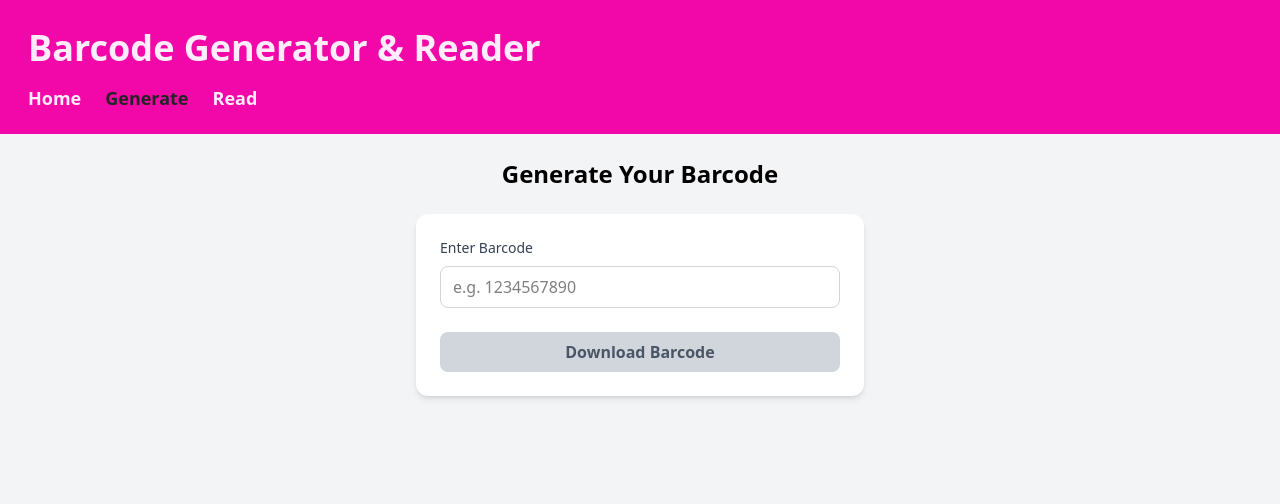
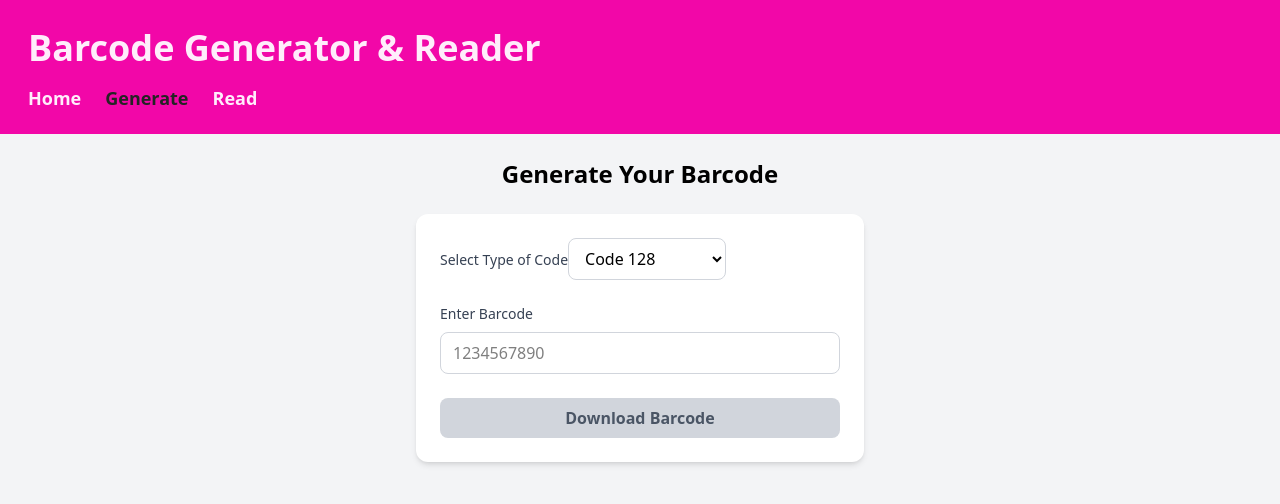
Before and after one commit to HardBoss07/barcode-reader, a Next.js app: page /generate in a window 1280 px wide. Shown: the top 504 px of the page. Built offline with nearby package versions, Linux system fonts and the light colour scheme.

Commit message:
created DropDown.tsx for different types of Barcode.tsx code generation

```diff
--- a/app/components/Barcode.tsx
+++ b/app/components/Barcode.tsx
@@ -1,32 +1,44 @@
-'use client';
-
-import JsBarcode from "jsbarcode";
-import {useEffect, useRef} from "react";
+import bwipjs from "bwip-js/browser";
+import {useEffect, useRef, useState} from "react";
 
 interface BarCodeProps {
+    chosenOption: string;
     value: string;
     onRendered?: (canvas: HTMLCanvasElement) => void;
 }
 
-export default function BarCode({value, onRendered}: BarCodeProps) {
+export default function BarCode({chosenOption, value, onRendered}: BarCodeProps) {
     const canvasRef = useRef<HTMLCanvasElement>(null);
+    const [error, setError] = useState<string | null>(null);
 
     useEffect(() => {
-        if (canvasRef.current) {
-            JsBarcode(canvasRef.current, value, {
-                format: 'CODE128',
-                displayValue: true,
-                lineColor: '#000000',
-                width: 2,
-                height: 100,
-                margin: 10,
+        setError(null);
+        if (!canvasRef.current) return;
+
+        try {
+            bwipjs.toCanvas(canvasRef.current, {
+                bcid: chosenOption,
+                text: value,
+                scale: 3,
+                includetext: true,
+                textxalign: 'center',
             });
-
             if (onRendered) {
                 onRendered(canvasRef.current);
             }
+        } catch (e: any) {
+            console.error("Barcode generation error:", e);
+            setError(e.message || 'Failed to generate barcode.');
         }
-    }, [value, onRendered]);
+    }, [value, chosenOption, onRendered])
 
-    return <canvas ref={canvasRef} className="w-full h-auto"></canvas>;
+    return (
+        <div className="w-full h-auto border rounded-lg p-4 bg-white flex items-center justify-center">
+            {error ? (
+                <p className="text-red-500 text-center text-sm font-medium">{error}</p>
+            ) : (
+                <canvas ref={canvasRef} className="w-full h-auto" />
+            )}
+        </div>
+    );
 }
--- /dev/null
+++ b/app/components/DropDown.tsx
@@ -0,0 +1,32 @@
+interface DropDownProps {
+    label: string;
+    chosenOption: string;
+    onChange: (e: React.ChangeEvent<HTMLSelectElement>) => void;
+}
+
+export default function DropDown({label, chosenOption, onChange}: DropDownProps) {
+    const barcodeOptions: { [label: string]: string } = {
+        "Code 128": "code128",
+        "EAN-8": "ean8",
+        "EAN-13": "ean13",
+        "EAN-14": "ean14",
+        "QR-Code": "qrcode",
+        "Data Matrix": "datamatrix",
+        "Aztec Code": "azteccode",
+        "PDF 417": "pdf417",
+        "Swiss QR-Code": "swissqrcode",
+        "DotCode": "dotcode",
+    };
+
+    return (
+        <div>
+            <label className="text-sm font-medium text-gray-700">{label}</label>
+
+            <select name={label} value={chosenOption} onChange={onChange} className="border border-gray-300 rounded-lg px-3 py-2 focus:outline-none focus:ring-2 focus:ring-blue-500">
+                {Object.entries(barcodeOptions).map(([label, value]) => (
+                    <option key={value} value={value}>{label}</option>
+                ))}
+            </select>
+        </div>
+    );
+}
--- a/app/generate/page.tsx
+++ b/app/generate/page.tsx
@@ -4,14 +4,20 @@ import Barcode from '@/app/components/Barcode';
 import {useRef, useState} from 'react';
 import Input from '@/app/components/Input';
 import Header from "@/app/components/Header";
+import DropDown from "@/app/components/DropDown";
 
 export default function Generate() {
     const [value, setValue] = useState<string>('');
     const canvasRef = useRef<HTMLCanvasElement | null>(null);
+    const [chosenOption, setChosenOption] = useState<string>('');
 
     const handleValueChange = (e: React.ChangeEvent<HTMLInputElement>) => {
         setValue(e.target.value);
     };
+
+    const handleDropDownChange = (e: React.ChangeEvent<HTMLSelectElement>) => {
+        setChosenOption(e.target.value);
+    }
 
     const handleDownload = () => {
         const canvas = canvasRef.current;
@@ -30,17 +36,22 @@ export default function Generate() {
                 <h1 className="text-2xl font-bold mb-6 text-center">Generate Your Barcode</h1>
 
                 <div className="bg-white p-6 rounded-xl shadow-md w-full max-w-md space-y-6">
+                    <DropDown label="Select Type of Code" chosenOption={chosenOption} onChange={handleDropDownChange}/>
                     <Input
                         label="Enter Barcode"
                         value={value}
                         onChange={handleValueChange}
-                        placeholder="e.g. 1234567890"
+                        placeholder="1234567890"
                     />
 
                     {value && (
                         <div className="flex justify-center">
-                            <div className="w-full max-w-full overflow-hidden">
-                                <Barcode value={value} onRendered={(canvas) => (canvasRef.current = canvas)}/>
+                            <div className="w-full max-w-full h-auto overflow-hidden">
+                                <Barcode
+                                    chosenOption={chosenOption}
+                                    value={value}
+                                    onRendered={(canvas) => (canvasRef.current = canvas)}
+                                />
                             </div>
                         </div>
                     )}
--- a/package.json
+++ b/package.json
@@ -9,9 +9,10 @@
     "lint": "next lint"
   },
   "dependencies": {
+    "@bwip-js/browser": "^4.5.4",
     "@zxing/browser": "^0.1.5",
     "@zxing/library": "^0.21.3",
-    "jsbarcode": "^3.11.6",
+    "bwip-js": "^4.5.4",
     "next": "15.3.1",
     "react": "^19.0.0",
     "react-dom": "^19.0.0"
```
Also changed, not shown: 1 other file (tests, documents, lock files or other folders).
